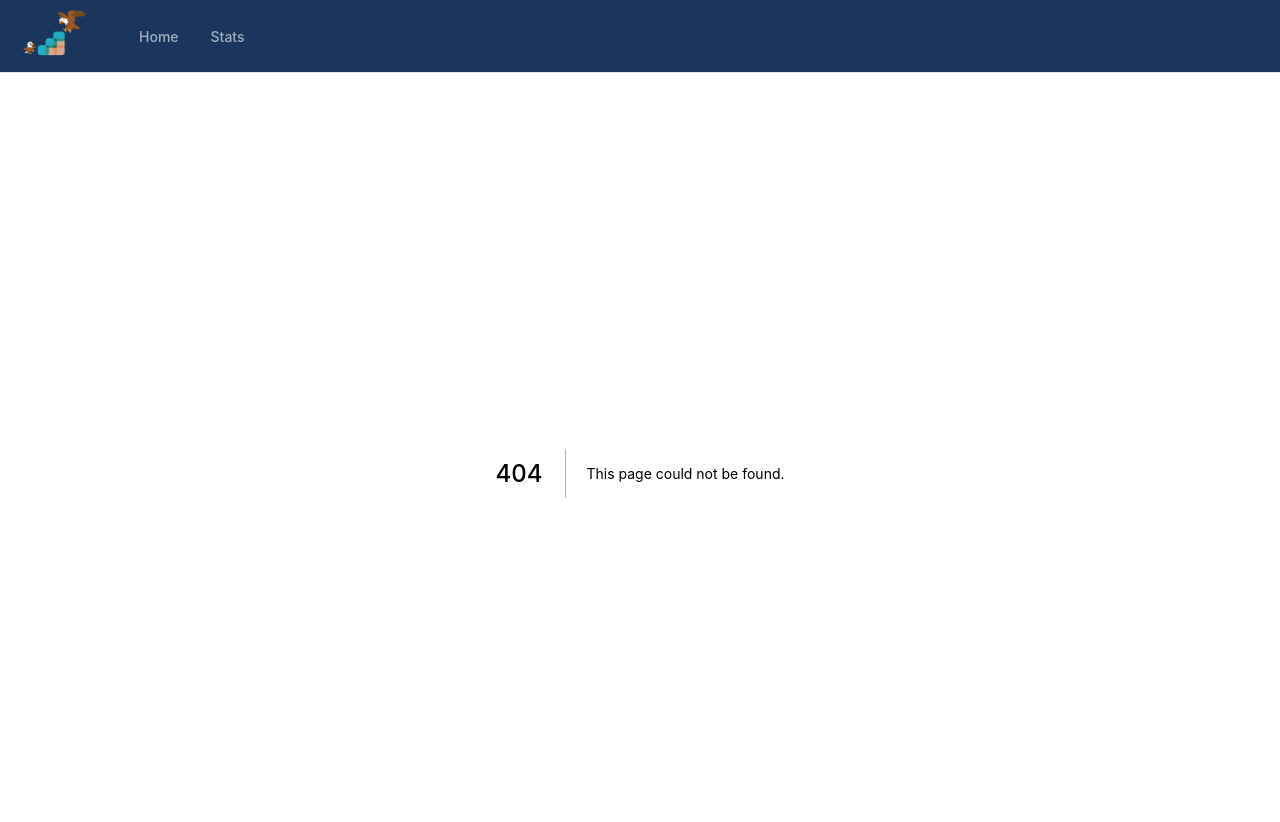
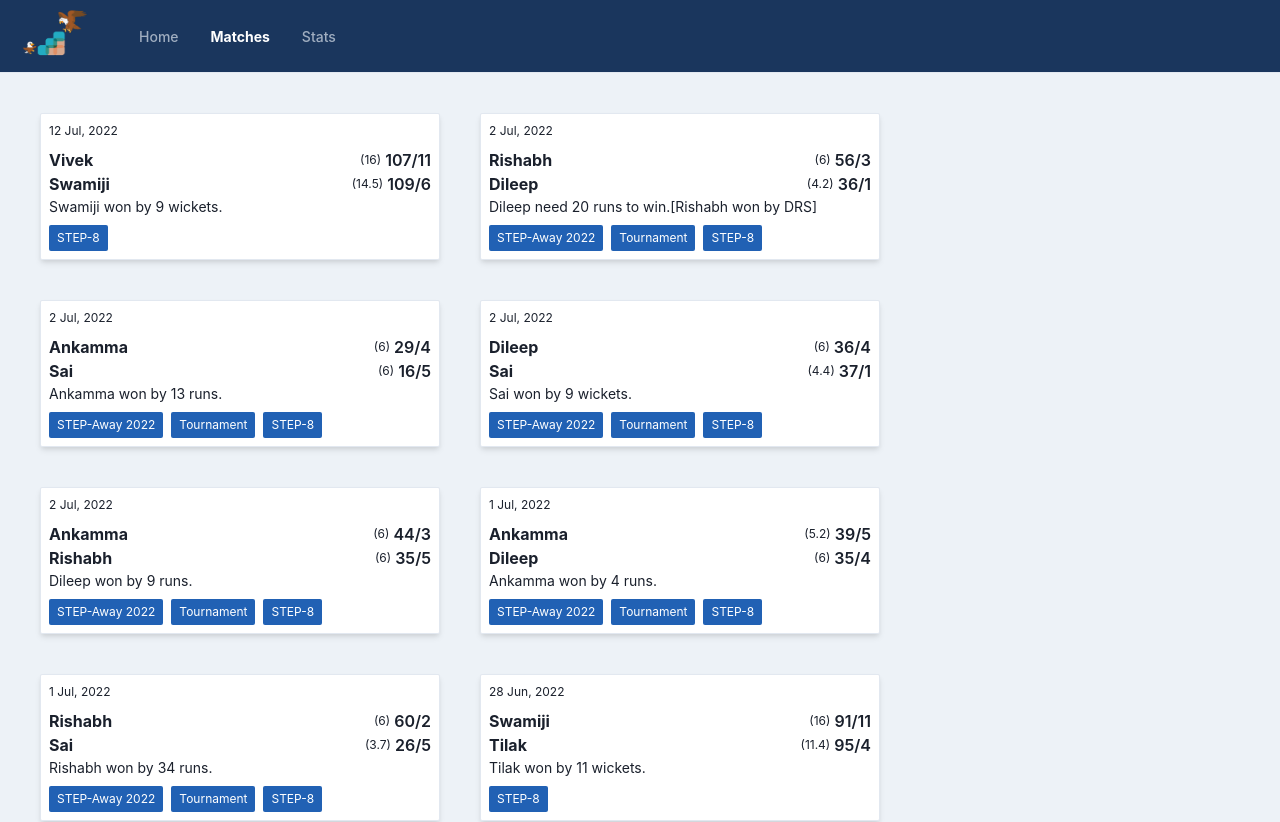
Before and after one commit to tilak-puli/step-cric-records, a Next.js app in the folder ui/: page /matches in a window 1280 px wide. Before the commit this address had no page. Shown: the top 822 px of the page. Built offline with nearby package versions, Linux system fonts and the light colour scheme; a web font is replaced by a local one.

Commit message:
Add matches page and tags

```diff
--- a/ui/components/MatchCard.tsx
+++ b/ui/components/MatchCard.tsx
@@ -1,7 +1,7 @@
 import { Match, Score } from "../types/match";
 import Link from "next/link";
 import { CustomBox } from "./HigherOrder/CustomBox";
-import { Flex, Text } from "@chakra-ui/react";
+import { Flex, Text, Wrap } from "@chakra-ui/react";
 import { formatDate } from "../utils";
 
 export function ScoreRow(props: { name: String; score: Score }) {
@@ -18,6 +18,21 @@ export function ScoreRow(props: { name: String; score: Score }) {
   );
 }
 
+function Tag(props: { t: String }) {
+  return (
+    <Text
+      bg={"brand.500"}
+      color={"white"}
+      fontSize={12}
+      py={1}
+      px={2}
+      borderRadius={2}
+    >
+      {props.t}
+    </Text>
+  );
+}
+
 export function MatchCard(props: {
   match: Match;
   id: number;
@@ -25,12 +40,14 @@ export function MatchCard(props: {
   boxShadow?: string;
   disableLink?: boolean;
 }) {
+  const tags = props.match.extraData?.tags || [];
+
   return (
     <Link href={"/matches/" + props.id} passHref>
       <CustomBox
         p={props.p || "0.5em"}
         width="100%"
-        height={130}
+        height={"auto"}
         boxShadow={props.boxShadow || "md"}
         cursor={!props.disableLink && "pointer"}
       >
@@ -48,6 +65,11 @@ export function MatchCard(props: {
               score={props.match.team2.score}
             />
             <Text fontSize="sm">{props.match.result}</Text>
+            <Wrap mt={2}>
+              {tags?.map((t, i) => (
+                <Tag t={t} key={i} />
+              ))}
+            </Wrap>
           </Flex>
         </Flex>
       </CustomBox>
--- a/ui/components/Navbar.tsx
+++ b/ui/components/Navbar.tsx
@@ -30,6 +30,10 @@ const NAV_ITEMS: Array<NavItem> = [
   {
     label: "Home",
     href: "/",
+  },
+  {
+    label: "Matches",
+    href: "/matches",
   },
   {
     label: "Stats",
--- /dev/null
+++ b/ui/components/RecentMatchesList.tsx
@@ -0,0 +1,30 @@
+import { Match } from "../types/match";
+import { Flex, Link as ChakraLink, Text } from "@chakra-ui/react";
+import _ from "underscore";
+import { MatchCard } from "./MatchCard";
+import Link from "next/link";
+
+export function RecentMatchesList(props: { data: Match[] }) {
+  return (
+    <Flex
+      maxHeight={["calc(90vh - 170px)", "550"]}
+      direction={"column"}
+      overflow={"auto"}
+      p={"1em"}
+      gap={5}
+    >
+      {_.map(props.data.slice(-10).reverse(), (match: Match, i) => {
+        return <MatchCard key={i} id={i + 1} match={match} />;
+      })}
+      <span>
+        <Link href={"/matches"} passHref>
+          <ChakraLink>
+            <Text textAlign={"center"} fontSize={"lg"}>
+              View all matches
+            </Text>
+          </ChakraLink>
+        </Link>
+      </span>
+    </Flex>
+  );
+}
--- a/ui/components/index.ts
+++ b/ui/components/index.ts
@@ -1,6 +1,6 @@
 export * from "./Navbar";
 export * from "./MostRuns";
-export * from "./MatchesList";
+export * from "./RecentMatchesList";
 export * from "./MostWickets";
 export * from "./BattingTable";
 export * from "./BowlingTable";
--- /dev/null
+++ b/ui/data/extraDataGlobal.json
@@ -0,0 +1,12 @@
+{
+  "tags": [
+    {
+      "name": "STEP-7",
+      "startDate": "01/Jan/2019"
+    },
+    {
+      "name": "STEP-8",
+      "startDate": "01/Apr/2022"
+    }
+  ]
+}
--- a/ui/pages/index.tsx
+++ b/ui/pages/index.tsx
@@ -2,7 +2,7 @@ import { Flex, Heading, Wrap } from "@chakra-ui/react";
 import { CustomBox } from "../components/HigherOrder/CustomBox";
 import { useContext, useEffect } from "react";
 import { GlobalContext, START_YEAR } from "../state/GlobalContext";
-import { Matches } from "../components";
+import { RecentMatchesList } from "../components";
 
 function StatBox(props: { name: string; value: number }) {
   return (
@@ -35,7 +35,7 @@ function Home() {
         <Heading p={"1em"} size={"l"}>
           Recent Matches
         </Heading>
-        <Matches data={matches} />
+        <RecentMatchesList data={matches} />
       </CustomBox>
       <Wrap p={["1em", "2em"]} spacing={10} flex={1}>
         <StatBox name={"Matches Played"} value={matches.length} />
--- /dev/null
+++ b/ui/pages/matches/index.js
@@ -0,0 +1,22 @@
+import { useContext } from "react";
+import { GlobalContext } from "../../state/GlobalContext";
+import { Box, Wrap } from "@chakra-ui/react";
+import { MatchCard } from "../../components";
+
+const Matches = () => {
+  const { matches } = useContext(GlobalContext);
+
+  return (
+    <Wrap spacing={10} m={[5, 10]}>
+      {matches
+        .map((m, i) => (
+          <Box w={["100%", 400]}>
+            <MatchCard id={i} match={m} />
+          </Box>
+        ))
+        .reverse()}
+    </Wrap>
+  );
+};
+
+export default Matches;
--- a/ui/state/GlobalContext.tsx
+++ b/ui/state/GlobalContext.tsx
@@ -1,6 +1,7 @@
 import React, { createContext, useState } from "react";
 import { Match } from "../types/match";
 import extraDataJson from "../data/extraData.json";
+import extraDataGlobalJson from "../data/extraDataGlobal.json";
 import getStats from "./stats";
 import { BattingStats, BowlingStats, Partnership } from "../types/stats";
 import matchesJson from "../data/allMatches";
@@ -44,22 +45,50 @@ export const GlobalContext = createContext<GlobalContextType>({
   stats: defaultStats,
 });
 
+function addGlobalTags(globalTags, matches) {
+  let tagI = 0;
+
+  for (let i = 0; i < matches.length && tagI != globalTags.length; i++) {
+    let tag = globalTags[tagI];
+    let matchDate = new Date(matches[i].matchFileNameDate);
+
+    if (matchDate >= new Date(tag.startDate)) {
+      if (
+        tagI === globalTags.length - 1 ||
+        matchDate < new Date(globalTags[tagI + 1].startDate)
+      ) {
+        matches[i].extraData.tags.push(tag.name);
+      } else {
+        tagI++;
+      }
+    }
+  }
+
+  matches.forEach((m) => {
+    m.extraData.tags = Array.from(new Set(m.extraData.tags));
+  });
+}
+
+function addExtraMatchDetails(m: Match) {
+  let date = m.matchFileNameDate?.replace(/\//g, "-");
+  const matchNo = m.matchFileNameIdentifier?.match(/.*\((.*)\).*/);
+
+  if (matchNo) {
+    date = `${date}(${matchNo[1]})`;
+  }
+
+  let match = { ...m, extraData: extraDataJson[date] || {} };
+
+  match.extraData.tags = match.extraData.tags || [];
+
+  return match;
+}
+
 export default function GlobalContextProvider({ children }) {
   const [fromYear, setFromYear] = useState(START_YEAR);
-  const matches: Match[] = matchesJson.map((m) => {
-    let date = m.matchFileNameDate?.replace(/\//g, "-");
-    const matchNo = m.matchFileNameIdentifier?.match(/.*\((.*)\).*/);
 
-    if (matchNo) {
-      date = `${date}(${matchNo[1]})`;
-      console.log(date);
-    }
-
-    if (extraDataJson[date]) {
-      return { ...m, extraData: extraDataJson[date] };
-    }
-    return m;
-  });
+  const matches: Match[] = matchesJson.map(addExtraMatchDetails);
+  addGlobalTags(extraDataGlobalJson.tags, matches);
 
   return (
     <GlobalContext.Provider
--- a/ui/styles/theme.tsx
+++ b/ui/styles/theme.tsx
@@ -6,7 +6,7 @@ const colors = {
     800: "#153e75",
     700: "#2a69ac",
     600: "#327ed0",
-    500: "#1f57a3",
+    500: "#2161b4",
   },
 };
 
```
Also changed, not shown: ui/components/MatchesList.tsx (deleted, +0 -20 lines).
